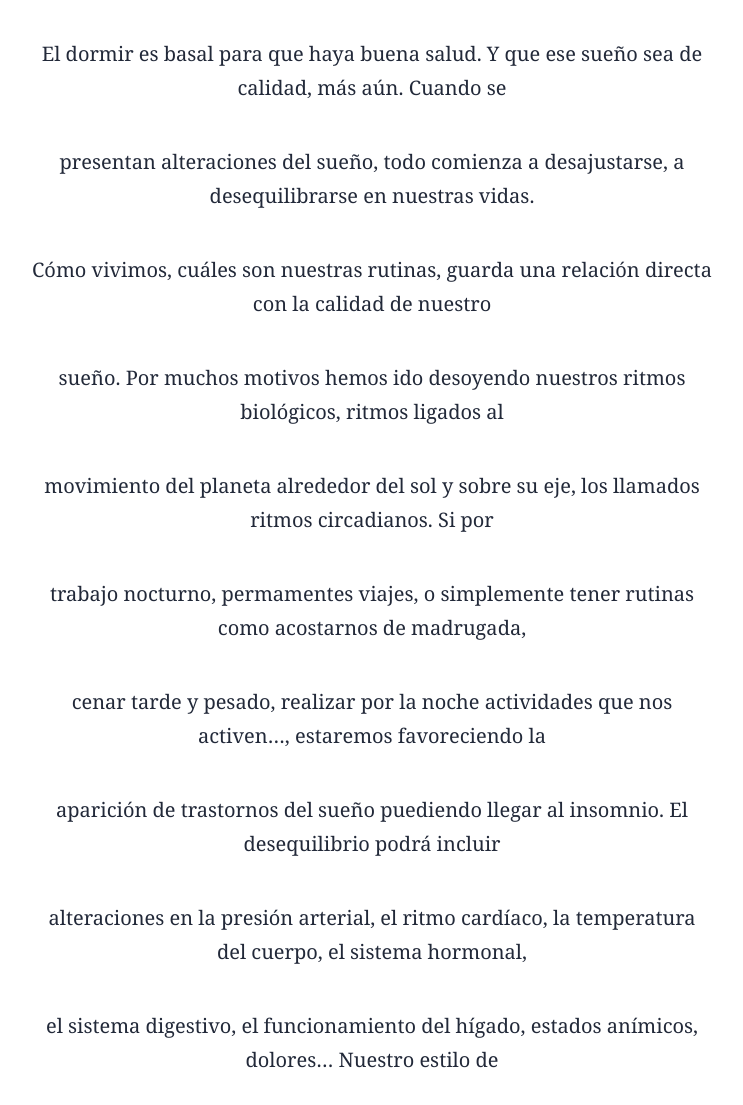
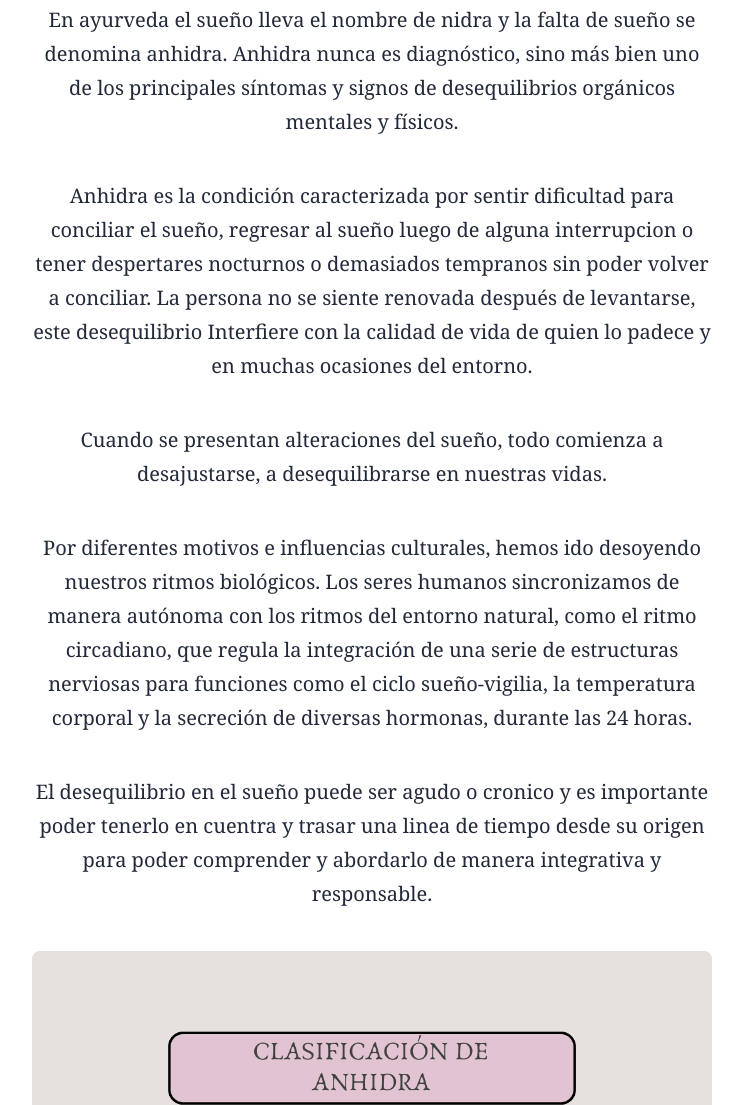
Before and after one commit to tinserrano/webbenditamiraiz, an Astro site: page /blog/third-post in a window 1280 px wide. Shown: the part 916-2021 px from the top of the page, without its empty margins (248-991 px from the left). Built offline with nearby package versions, Linux system fonts and the light colour scheme; Astro itself is replaced by a stand-in of ours.

Commit message:
Update Blog “third-post”

```diff
--- a/src/content/blog/third-post.md
+++ b/src/content/blog/third-post.md
@@ -1,28 +1,32 @@
 ---
 title: Anhidra o insomnio
-description: Lorem ipsum dolor sit amet
-pubDate: 2024-04-15T12:55:00.000Z
-heroImage: /uploads/blog-placeholder-2.jpg
+description: "insomnio anhidra dormir ayurveda descanso "
+pubDate: 2024-04-16T15:10:00.000Z
+heroImage: /uploads/insoomnio.webp
 ---
-El dormir es basal para que haya buena salud. Y que ese sueño sea de calidad, más aún. Cuando se
+El descanso y sueño forman parte de las actividades de la vida diaria humana y son fundamentales para la vida, ya que el cuerpo físico, mental y espiritual realizan funciones importantísimas, relacionadas con la reparación y rejuvenecimiento orgánico, que son solo posibles de realizar durante el dormir.
 
-presentan alteraciones del sueño, todo comienza a desajustarse, a desequilibrarse en nuestras vidas.
+En ayurveda el sueño lleva el nombre de nidra y la falta de sueño se denomina anhidra. Anhidra nunca es diagnóstico, sino más bien uno de los principales síntomas y signos de desequilibrios orgánicos mentales y físicos.
 
-Cómo vivimos, cuáles son nuestras rutinas, guarda una relación directa con la calidad de nuestro
+Anhidra es la condición caracterizada por sentir dificultad para conciliar el sueño, regresar al sueño luego de alguna interrupcion o tener despertares nocturnos o demasiados tempranos sin poder volver a conciliar. La persona no se siente renovada después de levantarse, este desequilibrio Interfiere con la calidad de vida de quien lo padece y en muchas ocasiones del entorno.
 
-sueño. Por muchos motivos hemos ido desoyendo nuestros ritmos biológicos, ritmos ligados al
+Cuando se presentan alteraciones del sueño, todo comienza a desajustarse, a desequilibrarse en nuestras vidas.
 
-movimiento del planeta alrededor del sol y sobre su eje, los llamados ritmos circadianos. Si por
+Por diferentes motivos e influencias culturales, hemos ido desoyendo nuestros ritmos biológicos. Los seres humanos sincronizamos de manera autónoma  con los ritmos del entorno natural,  como el ritmo circadiano, que regula la integración de una serie de estructuras nerviosas para funciones como el ciclo sueño-vigilia, la temperatura corporal y la secreción de diversas hormonas, durante las 24 horas.
 
-trabajo nocturno, permamentes viajes, o simplemente tener rutinas como acostarnos de madrugada,
+El desequilibrio en el sueño puede ser agudo o cronico y es importante poder tenerlo en cuentra y trasar una linea de tiempo desde su origen para poder comprender y abordarlo de manera integrativa y responsable.
 
-cenar tarde y pesado, realizar por la noche actividades que nos activen..., estaremos favoreciendo la
+![clasificacion de sueño según su origen ](/uploads/9.png)
 
-aparición de trastornos del sueño puediendo llegar al insomnio. El desequilibrio podrá incluir
+tambien podemos clasificar al sueño según el momento de aparicion. este dato tambien es muy importante para poder generar la estrategias adecuadas a cada desequilibrio.
 
-alteraciones en la presión arterial, el ritmo cardíaco, la temperatura del cuerpo, el sistema hormonal,
+![clasificacion de anhidra según el momento de aparición ](/uploads/10.png)
 
-el sistema digestivo, el funcionamiento del hígado, estados anímicos, dolores... Nuestro estilo de
+Como si fuese poco, el desequilibrio en el descanso no comienza y termina solo en la conciliacion o no del sueño, sino que repercute en un sinfin de funciones biologicas lo que puede llevarte  a padecer ademas de  alteraciones en la presión arterial, el ritmo cardíaco, la temperatura del cuerpo, el sistema hormonal, sistema digestivo, el funcionamiento del hígado, estados anímicos, dolores, procesos inflamatorios, etc.
+
+La presencia o ausencia de luminosidad ambiental es fundamental para organizar las fases diurna y nocturna de los ritmos circadianos, sin embargo, los relojes biológicos de las personas son diferentes.
+
+.. Nuestro estilo de
 
 vida es lo importante. De lo contrario estaremos fuera de sincronía, susceptibles a padecer
 
```
Also changed, not shown: public/uploads/10.png (added), public/uploads/9.png (added), public/uploads/insomnio.png (added), public/uploads/insoomnio.webp (added).
